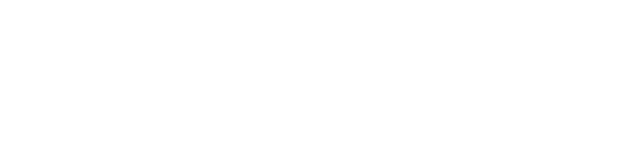
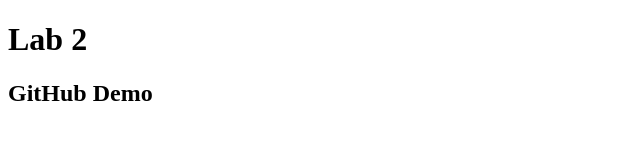
Before and after one commit to ikhan5/lab2, a plain HTML site: page index.html in a window 1280 px wide. Shown: the whole page, without its empty margins (0-640 px from the left). Drawn offline with Linux system fonts and the light colour scheme.

Commit message:
Add h1 and h2 tags

```diff
--- a/index.html
+++ b/index.html
@@ -8,6 +8,7 @@
     </head>
 
     <body>
-
+        <h1>Lab 2</h1>
+        <h2>GitHub Demo</h2>
     </body>
 </html>
```
